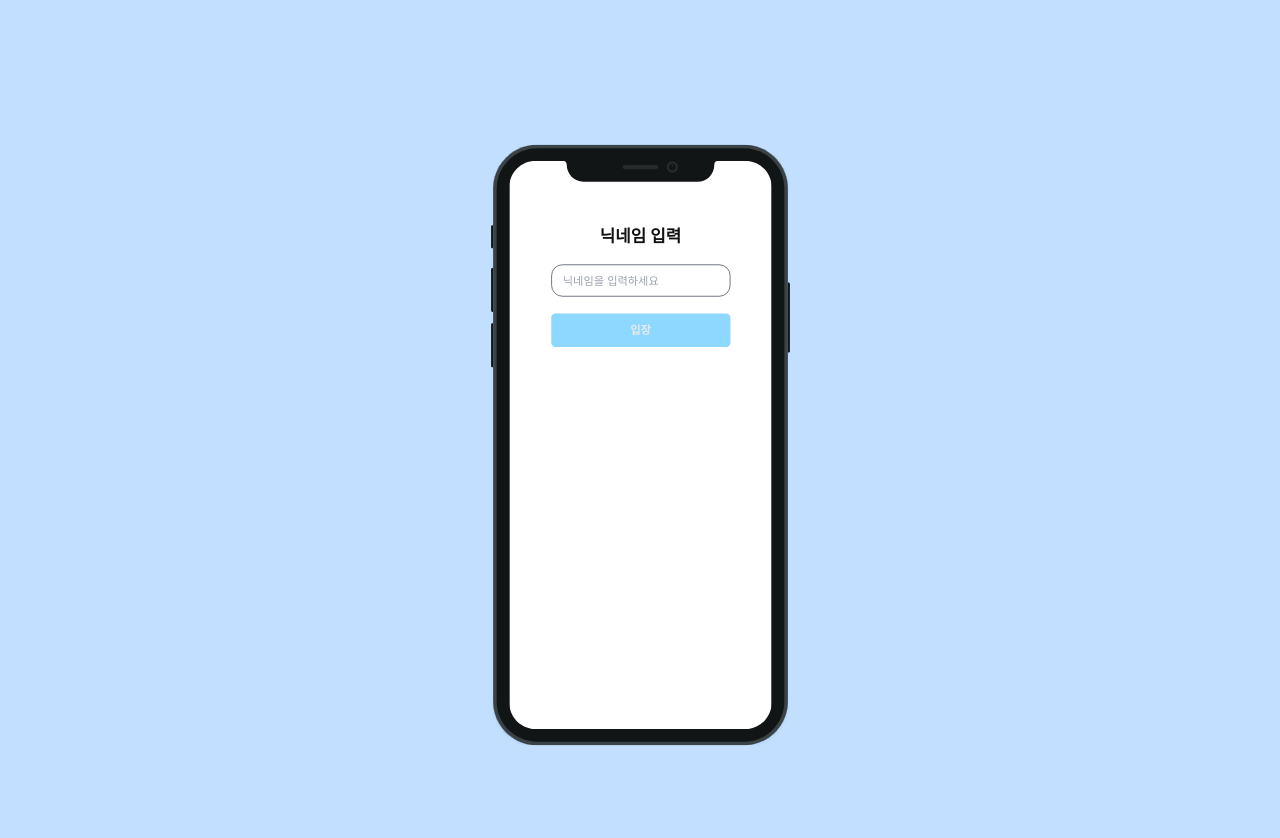
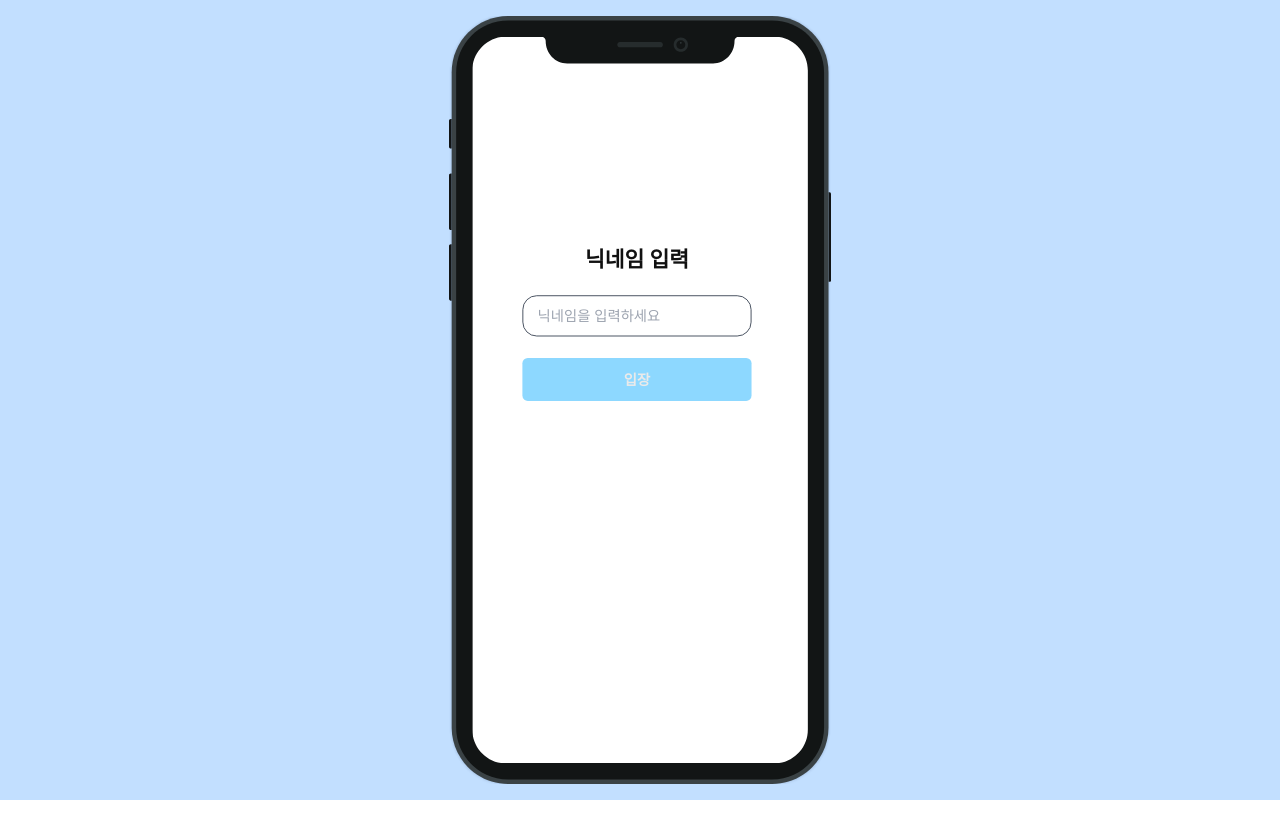
Before and after one commit to sanghyxuk/aws_chat, a React (Create React App) app: page / in a window 1280 px wide. Shown: the top 838 px of the page. After the commit the page ends 800 px from the top, so only its background shows below. Built offline with nearby package versions, Linux system fonts and the light colour scheme.

Commit message:
hamirang
hamirang

```diff
--- a/src/Mockup/IPhoneMockup.js
+++ b/src/Mockup/IPhoneMockup.js
@@ -2,14 +2,20 @@ import React from "react";
 
 const IPhoneMockup = ({ children }) => {
     return (
-        <div className="relative w-auto h-auto" style={{ transform: "scale(0.7)" }}>
-            <svg width="427" height="858" viewBox="0 0 427 858" fill="none" xmlns="http://www.w3.org/2000/svg">
-                <g clipPath="url(#clip0_1830_162)">
+        <div className="flex justify-center items-center h-screen px-2" style={{ paddingTop: '1rem', paddingBottom: '1rem' }}>
+            <div className="relative w-full max-w-[430px]" style={{ height: 'calc(100vh - 2rem)' }}>
+                <svg
+                    viewBox="0 0 427 858"
+                    fill="none"
+                    xmlns="http://www.w3.org/2000/svg"
+                    className="w-full h-full"
+                >
+                    <g clipPath="url(#clip0)">
                         <path fillRule="evenodd" clipRule="evenodd" d="M424 197H425C426.105 197 427 197.895 427 199V295C427 296.105 426.105 297 425 297H424V197Z" fill="#121515"/>
                         <path fillRule="evenodd" clipRule="evenodd" d="M0 257C0 255.895 0.895431 255 2 255H3V318H2C0.895431 318 0 317.105 0 316V257Z" fill="#121515"/>
                         <path fillRule="evenodd" clipRule="evenodd" d="M0 178C0 176.895 0.895431 176 2 176H3V239H2C0.895431 239 0 238.105 0 237V178Z" fill="#121515"/>
                         <path fillRule="evenodd" clipRule="evenodd" d="M0 117C0 115.895 0.895431 115 2 115H3V148H2C0.895431 148 0 147.105 0 146V117Z" fill="#121515"/>
-                    <g filter="url(#filter0_dd_1830_162)">
+                        <g filter="url(#filter0)">
                             <path fillRule="evenodd" clipRule="evenodd" d="M3 63C3 28.2061 31.2061 0 66 0H361C395.794 0 424 28.2061 424 63V795C424 829.794 395.794 858 361 858H66C31.2061 858 3 829.794 3 795V63Z" fill="#3A4245"/>
                         </g>
                         <path fillRule="evenodd" clipRule="evenodd" d="M8 63C8 30.9675 33.9675 5 66 5H361C393.033 5 419 30.9675 419 63V795C419 827.033 393.033 853 361 853H66C33.9675 853 8 827.033 8 795V63Z" fill="#121515"/>
@@ -17,40 +23,42 @@ const IPhoneMockup = ({ children }) => {
                         <path fillRule="evenodd" clipRule="evenodd" d="M259 37C261.761 37 264 34.7614 264 32C264 29.2386 261.761 27 259 27C256.239 27 254 29.2386 254 32C254 34.7614 256.239 37 259 37Z" fill="#121515"/>
                         <path opacity="0.4" fillRule="evenodd" clipRule="evenodd" d="M259 31C259.552 31 260 30.5523 260 30C260 29.4477 259.552 29 259 29C258.448 29 258 29.4477 258 30C258 30.5523 258.448 31 259 31Z" fill="#636F73"/>
                         <path fillRule="evenodd" clipRule="evenodd" d="M188 32C188 30.3431 189.343 29 191 29H236C237.657 29 239 30.3431 239 32V32C239 33.6569 237.657 35 236 35H191C189.343 35 188 33.6569 188 32V32Z" fill="#262C2D"/>
-                    <mask id="mask0_1830_162" style={{maskType: "alpha"}} maskUnits="userSpaceOnUse" x="26" y="23" width="375" height="812">
+                        <mask id="mask0" style={{ maskType: "alpha" }} maskUnits="userSpaceOnUse" x="26" y="23" width="375" height="812">
                             <path fillRule="evenodd" clipRule="evenodd" d="M132 53H295C308.255 53 319 42.2548 319 27.75C319.136 25.1862 321.186 23.1357 323.744 23.0065L363 23C383.987 23 401 40.0132 401 61V797C401 817.987 383.987 835 363 835H64C43.0132 835 26 817.987 26 797V61C26 40.0132 43.0132 23 64 23H103.25C105.814 23.1357 107.864 25.1862 107.994 27.7435C108 42.2548 118.745 53 132 53Z" fill="white"/>
                         </mask>
-                    {/* 흰색 화면 영역 - 여기에 앱 컨텐츠를 포함할 foreignObject를 추가 */}
-                    <g mask="url(#mask0_1830_162)">
-                        <path fillRule="evenodd" clipRule="evenodd" d="M26 23H401V835H26V23Z" fill="white"/>
-                        {/* foreignObject를 사용하여 내부에 React 컴포넌트 렌더링 */}
+                        <g mask="url(#mask0)">
+                            <rect x="26" y="23" width="375" height="812" fill="white" />
                             <foreignObject x="26" y="23" width="375" height="812">
-                            <div className="flex justify-center h-full w-full">
+                                <div className="w-full h-full flex flex-col">
                                     {children}
                                 </div>
                             </foreignObject>
                         </g>
                     </g>
                     <defs>
-                    <filter id="filter0_dd_1830_162" x="-1" y="-2" width="429" height="866" filterUnits="userSpaceOnUse" colorInterpolationFilters="sRGB">
-                        <feFlood floodOpacity="0" result="BackgroundImageFix"/>
-                        <feColorMatrix in="SourceAlpha" type="matrix" values="0 0 0 0 0 0 0 0 0 0 0 0 0 0 0 0 0 0 127 0" result="hardAlpha"/>
-                        <feOffset/>
-                        <feGaussianBlur stdDeviation="1"/>
-                        <feColorMatrix type="matrix" values="0 0 0 0 0 0 0 0 0 0.0823529 0 0 0 0 0.25098 0 0 0 0.14 0"/>
-                        <feBlend mode="normal" in2="BackgroundImageFix" result="effect1_dropShadow_1830_162"/>
-                        <feColorMatrix in="SourceAlpha" type="matrix" values="0 0 0 0 0 0 0 0 0 0 0 0 0 0 0 0 0 0 127 0" result="hardAlpha"/>
-                        <feOffset dy="2"/>
-                        <feGaussianBlur stdDeviation="2"/>
-                        <feColorMatrix type="matrix" values="0 0 0 0 0 0 0 0 0 0.0823529 0 0 0 0 0.25098 0 0 0 0.05 0"/>
-                        <feBlend mode="normal" in2="effect1_dropShadow_1830_162" result="effect2_dropShadow_1830_162"/>
-                        <feBlend mode="normal" in="SourceGraphic" in2="effect2_dropShadow_1830_162" result="shape"/>
+                        <filter id="filter0" x="-1" y="-2" width="429" height="866" filterUnits="userSpaceOnUse" colorInterpolationFilters="sRGB">
+                            <feFlood floodOpacity="0" result="BackgroundImageFix" />
+                            <feColorMatrix in="SourceAlpha" type="matrix"
+                                values="0 0 0 0 0 0 0 0 0 0 0 0 0 0 0 0 0 0 127 0"
+                                result="hardAlpha" />
+                            <feOffset />
+                            <feGaussianBlur stdDeviation="1" />
+                            <feColorMatrix type="matrix"
+                                values="0 0 0 0 0 0 0 0 0 0.0823529 0 0 0 0 0.25098 0 0 0 0.14 0" />
+                            <feBlend mode="normal" in2="BackgroundImageFix" result="effect1_dropShadow" />
+                            <feOffset dy="2" />
+                            <feGaussianBlur stdDeviation="2" />
+                            <feColorMatrix type="matrix"
+                                values="0 0 0 0 0 0 0 0 0 0.0823529 0 0 0 0 0.25098 0 0 0 0.05 0" />
+                            <feBlend mode="normal" in2="effect1_dropShadow" result="effect2_dropShadow" />
+                            <feBlend mode="normal" in="SourceGraphic" in2="effect2_dropShadow" result="shape" />
                         </filter>
-                    <clipPath id="clip0_1830_162">
-                        <rect width="427" height="858" fill="white"/>
+                        <clipPath id="clip0">
+                            <rect width="427" height="858" fill="white" />
                         </clipPath>
                     </defs>
                 </svg>
+            </div>
         </div>
     );
 };
--- a/src/context/NicknameContext.js
+++ b/src/context/NicknameContext.js
@@ -5,8 +5,11 @@ const NicknameContext = createContext();
 export const NicknameProvider = ({ children }) => {
     const [nickname, setNickname] = useState("");
 
+    // 닉네임 초기화 함수
+    const resetNickname = () => setNickname("");
+
     return (
-        <NicknameContext.Provider value={{ nickname, setNickname }}>
+        <NicknameContext.Provider value={{ nickname, setNickname, resetNickname }}>
             {children}
         </NicknameContext.Provider>
     );
--- a/src/pages/NicknamePage.js
+++ b/src/pages/NicknamePage.js
@@ -4,10 +4,12 @@ import IPhoneMockup from "../Mockup/IPhoneMockup";
 
 const NicknamePage = () => {
     return (
-        <div className="flex justify-center items-center min-h-screen p-4" style={{backgroundColor: '#C2DFFF'}}>
+        <div className="flex justify-center items-center h-screen bg-[#C2DFFF] overflow-hidden">
             <IPhoneMockup>
-                <div style={{marginTop: '60px'}}>
-                    <NicknameForm/>
+                <div className="flex flex-col h-full w-full max-w-sm mx-auto bg-white pt-6 px-6 justify-start pb-6">
+                    <div className="mt-[54%]">
+                        <NicknameForm />
+                    </div>
                 </div>
             </IPhoneMockup>
         </div>
```
Also changed, not shown: src/pages/ChatRoomPage.js (+51 -59 lines). Lines whose indentation alone changed are shown as unchanged.
